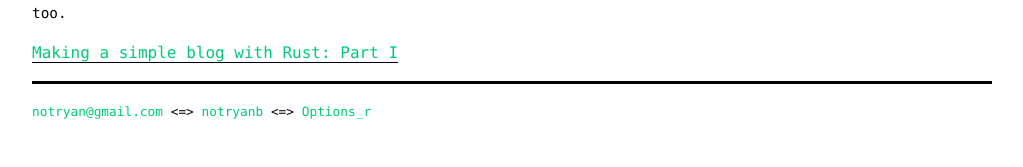
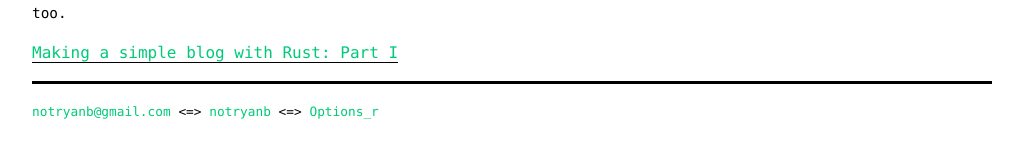
Before and after one commit to notryanb/notryanb.github.io, a Jekyll site: the page built from index.html, in a window 1280 px wide. Shown: the part 133-300 px from the top of the page, without its empty margins (128-1151 px from the left). Built offline with Jekyll 4.4.1, drawn with Linux system fonts in a browser that asks for light colours.

Commit message:
fix email!!!

```diff
--- a/_config.yml
+++ b/_config.yml
@@ -1,6 +1,6 @@
 # Site settings
 title: 'lil bits'
-email: notryan@gmail.com
+email: notryanb@gmail.com
 description: > # this means to ignore newlines until "baseurl:"
   Lil' bits of programming sprinkled with some hardware hacking.
 baseurl: "" # the subpath of your site, e.g. /blog/
```
